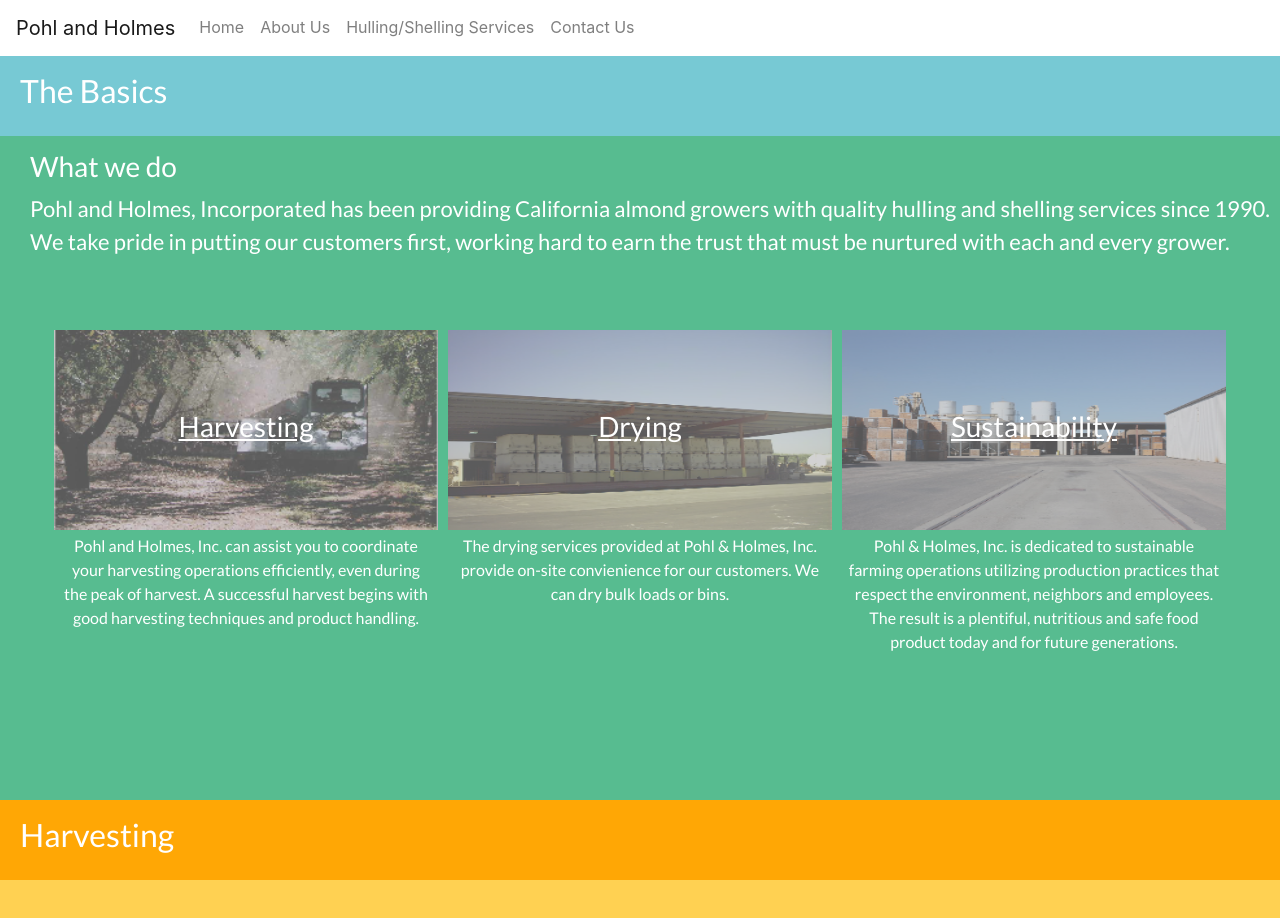
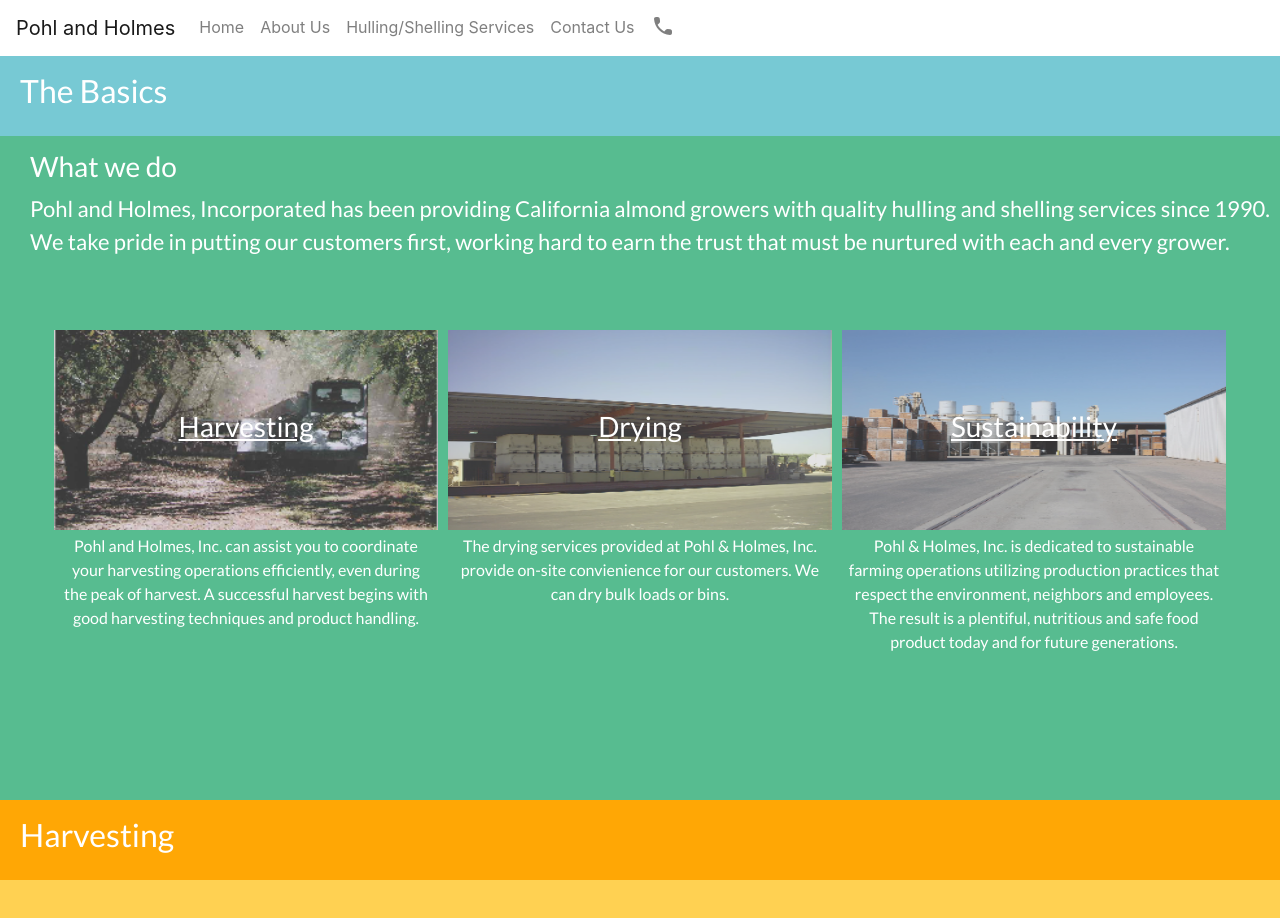
Before and after one commit to cforsythe/pohlnholmes, an Angular app: page / in a window 1280 px wide. Shown: the top 918 px of the page. Built offline with nearby package versions, Linux system fonts and the light colour scheme.

Commit message:
working on flexd icons

```diff
--- a/src/app/app.module.ts
+++ b/src/app/app.module.ts
@@ -8,6 +8,8 @@
 import { HullandshellComponent } from './hullandshell/hullandshell.component';
 import { ContactComponent } from './contact/contact.component';
 import { HomeComponent } from './home/home.component';
+import { MatIconModule } from '@angular/material/icon';
+import { HttpClientModule } from '@angular/common/http';
 
 @NgModule({
   declarations: [
@@ -20,7 +22,9 @@
   ],
   imports: [
     BrowserModule,
-    AppRoutingModule
+    AppRoutingModule,
+    MatIconModule,
+    HttpClientModule
   ],
   providers: [],
   bootstrap: [AppComponent]
--- a/src/app/home/home.component.scss
+++ b/src/app/home/home.component.scss
@@ -44,7 +44,7 @@
     left: 0;
     right: 0;
     position: absolute;
-    background: rgba(170, 170, 170, 0.5);
+    background: rgba(170, 170, 170, 0.3);
     padding-top: 10vh;
     height: 25vh;
     width: 30vw;
@@ -56,7 +56,7 @@
     transition: background .5s ease-out;
 }
 .anchor-overlay:hover{
-    background: rgba(170, 170, 170, 0.8);
+    background: rgba(170, 170, 170, 0.6);
 }
 .anchor-container{
     position: relative;
--- a/src/app/navbar/navbar.component.html
+++ b/src/app/navbar/navbar.component.html
@@ -16,6 +16,10 @@
     <div class="navbar-nav animated-underline">
       <a class="nav-item nav-link underline clickable" routerLink='/contact' routerLinkActive="active">Contact Us<span class="sr-only">(current)</span></a>
     </div>
-
+    <div class="navbar-nav animated-underline">
+      <a class="nav-item nav-link underline clickable" routerLink='/contact' routerLinkActive="active">
+          <mat-icon svgIcon='phone'></mat-icon>
+      </a>
+    </div>
   </div>
 </nav>
--- a/src/app/navbar/navbar.component.ts
+++ b/src/app/navbar/navbar.component.ts
@@ -1,4 +1,6 @@
 import { Component, OnInit } from '@angular/core';
+import { MatIconRegistry } from '@angular/material/icon';
+import {DomSanitizer} from '@angular/platform-browser';
 
 @Component({
   selector: 'app-navbar',
@@ -7,7 +9,11 @@
 })
 export class NavbarComponent implements OnInit {
 
-  constructor() { }
+  constructor(iconRegistry: MatIconRegistry, sanitizer: DomSanitizer) {
+    iconRegistry.addSvgIcon(
+      'phone',
+      sanitizer.bypassSecurityTrustResourceUrl('assets/img/icons/round-phone-24px.svg'));
+  }
 
   ngOnInit() {
   }
```
Also changed, not shown: src/assets/img/icons/round-phone-24px.svg (added).
